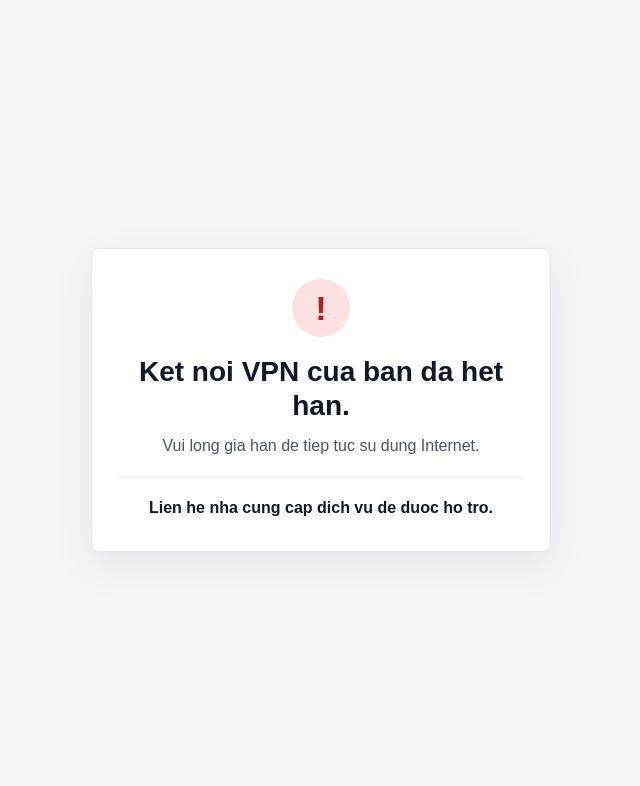
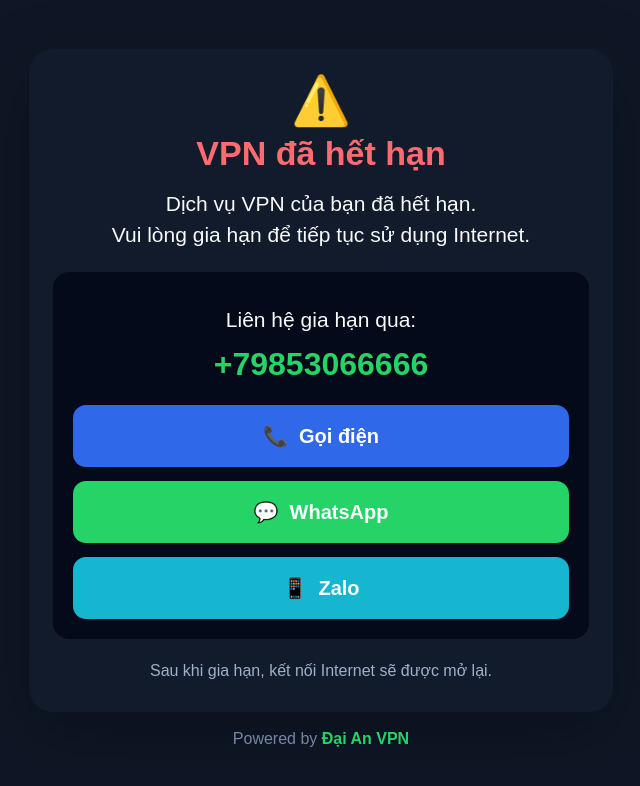
Before and after one commit to nguentb/wg-captive-portal, a website: page index.html in a window 1280 px wide. Shown: the whole page, without its empty margins (319-959 px from the left). Drawn offline with Linux system fonts and the light colour scheme.

Commit message:
Update expired VPN portal content

```diff
--- a/index.html
+++ b/index.html
@@ -3,10 +3,27 @@
 <head>
   <meta charset="utf-8">
   <meta name="viewport" content="width=device-width, initial-scale=1">
-  <title>VPN het han</title>
+  <title>VPN đã hết hạn</title>
   <style>
     * {
       box-sizing: border-box;
+    }
+
+    :root {
+      --bg: #0f1726;
+      --panel: #121b2b;
+      --inner: #050a1a;
+      --text: #f8fafc;
+      --muted: #9fb0ca;
+      --danger: #ff6b70;
+      --green: #25d366;
+      --blue: #2f68e8;
+      --cyan: #16b6d0;
+    }
+
+    html,
+    body {
+      min-height: 100%;
     }
 
     body {
@@ -14,64 +31,172 @@
       min-height: 100vh;
       display: grid;
       place-items: center;
-      padding: 24px;
-      background: #f5f6f8;
-      color: #111827;
+      padding: 28px 16px;
+      background: var(--bg);
+      color: var(--text);
       font-family: Arial, Helvetica, sans-serif;
     }
 
-    main {
-      width: min(460px, 100%);
-      padding: 30px 26px;
-      border: 1px solid #e5e7eb;
-      border-radius: 8px;
-      background: #ffffff;
+    .wrap {
+      width: min(584px, 100%);
       text-align: center;
-      box-shadow: 0 14px 42px rgba(17, 24, 39, 0.08);
     }
 
-    .icon {
-      width: 58px;
-      height: 58px;
-      margin: 0 auto 18px;
-      display: grid;
-      place-items: center;
-      border-radius: 50%;
-      background: #fee2e2;
-      color: #b91c1c;
-      font-size: 34px;
-      font-weight: 700;
+    main {
+      width: 100%;
+      padding: 28px 24px 30px;
+      border-radius: 24px;
+      background: var(--panel);
+      box-shadow: 0 22px 70px rgba(0, 0, 0, 0.28);
+    }
+
+    .warning {
+      margin-bottom: 8px;
+      font-size: 48px;
+      line-height: 1;
     }
 
     h1 {
-      margin: 0 0 12px;
-      font-size: 28px;
-      line-height: 1.2;
+      margin: 0 0 16px;
+      color: var(--danger);
+      font-size: 34px;
+      line-height: 1.18;
       letter-spacing: 0;
+      font-weight: 800;
     }
 
-    p {
+    .lead {
       margin: 0;
-      color: #4b5563;
-      font-size: 16px;
-      line-height: 1.55;
+      color: var(--text);
+      font-size: 21px;
+      line-height: 1.45;
     }
 
-    .contact {
-      margin-top: 18px;
-      padding-top: 18px;
-      border-top: 1px solid #eef0f3;
-      color: #111827;
-      font-weight: 700;
+    .contact-card {
+      margin-top: 22px;
+      padding: 34px 20px 20px;
+      border-radius: 16px;
+      background: var(--inner);
+    }
+
+    .contact-label {
+      margin: 0 0 12px;
+      color: var(--text);
+      font-size: 21px;
+      line-height: 1.35;
+    }
+
+    .phone-number {
+      display: block;
+      margin-bottom: 22px;
+      color: var(--green);
+      font-size: 32px;
+      line-height: 1.15;
+      font-weight: 800;
+      text-decoration: none;
+    }
+
+    .actions {
+      display: grid;
+      gap: 14px;
+    }
+
+    .button {
+      display: flex;
+      align-items: center;
+      justify-content: center;
+      min-height: 62px;
+      padding: 14px 18px;
+      border-radius: 13px;
+      color: #ffffff;
+      font-size: 20px;
+      font-weight: 800;
+      text-decoration: none;
+    }
+
+    .button.call {
+      background: var(--blue);
+    }
+
+    .button.whatsapp {
+      background: var(--green);
+    }
+
+    .button.zalo {
+      background: var(--cyan);
+    }
+
+    .note {
+      margin: 20px 0 0;
+      color: var(--muted);
+      font-size: 16px;
+      line-height: 1.45;
+    }
+
+    footer {
+      margin-top: 16px;
+      color: #7486a5;
+      font-size: 16px;
+      line-height: 1.4;
+    }
+
+    footer strong {
+      color: var(--green);
+    }
+
+    @media (max-width: 520px) {
+      main {
+        padding: 24px 16px 26px;
+        border-radius: 18px;
+      }
+
+      .warning {
+        font-size: 42px;
+      }
+
+      h1 {
+        font-size: 29px;
+      }
+
+      .lead,
+      .contact-label {
+        font-size: 18px;
+      }
+
+      .phone-number {
+        font-size: 27px;
+      }
+
+      .button {
+        min-height: 58px;
+        font-size: 18px;
+      }
     }
   </style>
 </head>
 <body>
-  <main>
-    <div class="icon">!</div>
-    <h1>Ket noi VPN cua ban da het han.</h1>
-    <p>Vui long gia han de tiep tuc su dung Internet.</p>
-    <p class="contact">Lien he nha cung cap dich vu de duoc ho tro.</p>
-  </main>
+  <div class="wrap">
+    <main>
+      <div class="warning" aria-hidden="true">⚠️</div>
+      <h1>VPN đã hết hạn</h1>
+      <p class="lead">Dịch vụ VPN của bạn đã hết hạn.</p>
+      <p class="lead">Vui lòng gia hạn để tiếp tục sử dụng Internet.</p>
+
+      <section class="contact-card" aria-label="Liên hệ gia hạn">
+        <p class="contact-label">Liên hệ gia hạn qua:</p>
+        <a class="phone-number" href="tel:+79853066666">+79853066666</a>
+
+        <div class="actions">
+          <a class="button call" href="tel:+79853066666">📞&nbsp; Gọi điện</a>
+          <a class="button whatsapp" href="https://wa.me/79853066666">💬&nbsp; WhatsApp</a>
+          <a class="button zalo" href="https://zalo.me/79853066666">📱&nbsp; Zalo</a>
+        </div>
+      </section>
+
+      <p class="note">Sau khi gia hạn, kết nối Internet sẽ được mở lại.</p>
+    </main>
+
+    <footer>Powered by <strong>Đại An VPN</strong></footer>
+  </div>
 </body>
 </html>
```
